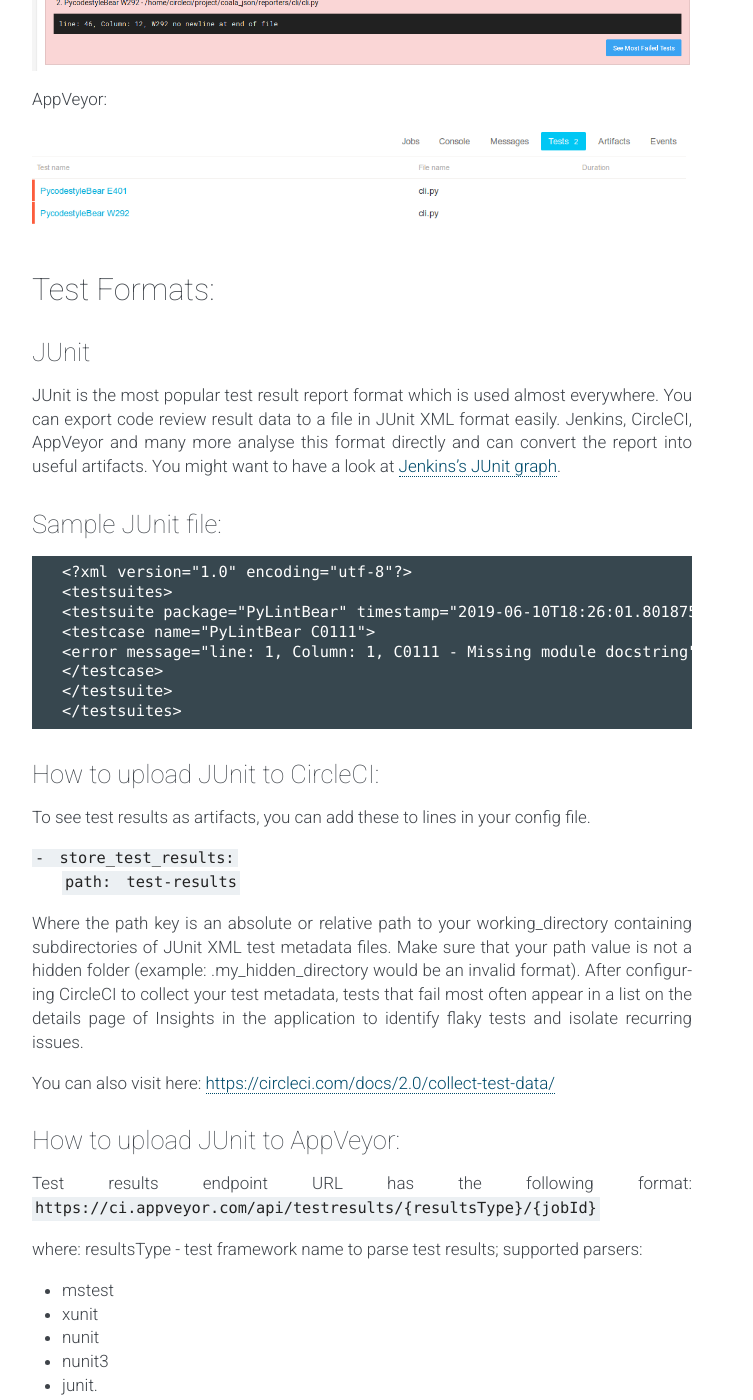
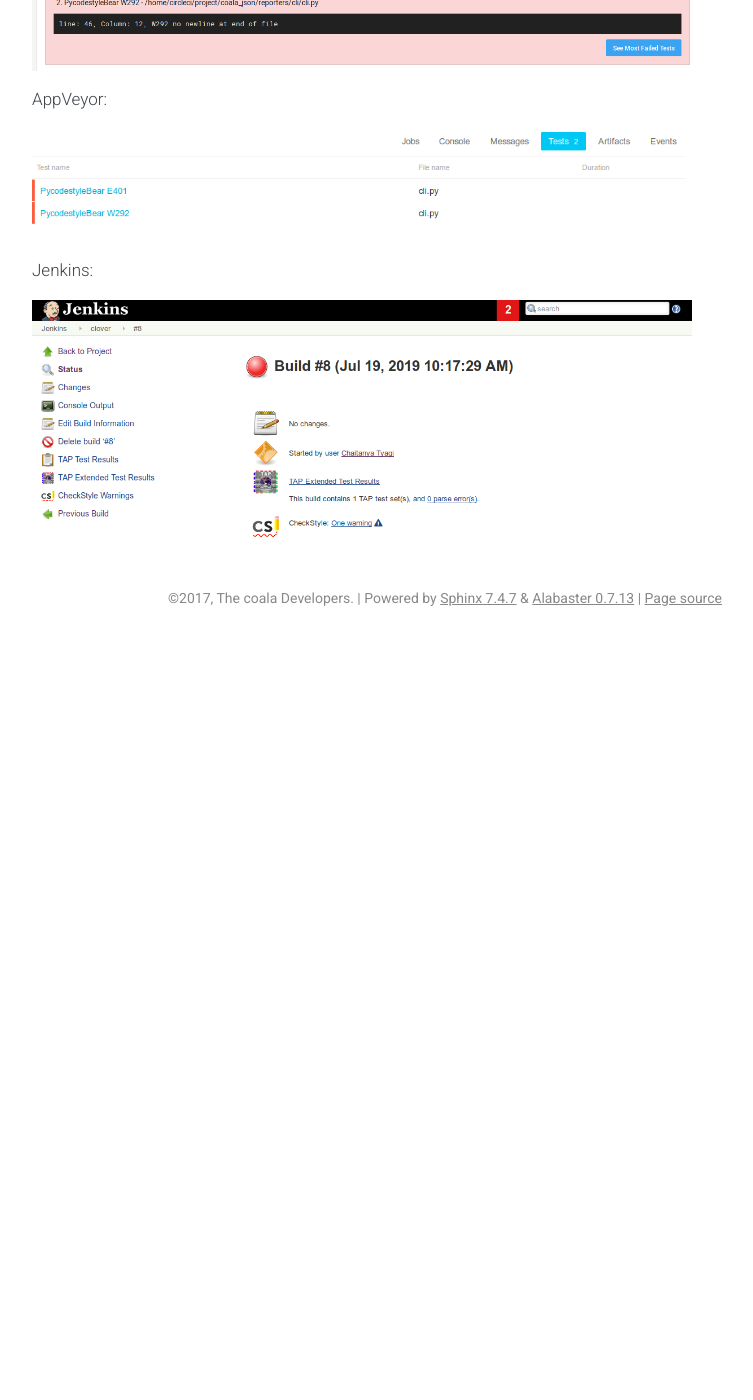
Before and after one commit to chay2199/coala-json, a Sphinx documentation site: the page built from docs/index.rst, in a window 1280 px wide and 1400 px high, scrolled down 937 px. Shown: the whole window, without its empty margins (388-1141 px from the left). Built offline with Sphinx 7.4.7, drawn with Linux system fonts in a browser that asks for light colours; the version number could not be read and is left out; comment, search, counter and statistics services are not loaded; after the commit the page ends 1573 px from its top, so only the background shows below that; some of the changed text lies outside the part shown.

Commit message:
Documentation of test result reports

```diff
--- a/docs/index.rst
+++ b/docs/index.rst
@@ -53,76 +61,7 @@
 .. image:: _static/images/appveyor_tests.png
    :align: center
 
-Test Formats:
-=============
+Jenkins:
 
-JUnit
-~~~~~
-
-JUnit is the most popular test result report format which is used almost
-everywhere. You can export code review result data to a file in JUnit XML
-format easily. Jenkins, CircleCI, AppVeyor and many more analyse this
-format directly and can convert the report into useful artifacts. You might
-want to have a look at `Jenkins's JUnit graph <https://wiki.jenkins.io/display/JENKINS/JUnit+graph>`_.
-
-Sample JUnit file:
-~~~~~~~~~~~~~~~~~~
-
-::
-
-    <?xml version="1.0" encoding="utf-8"?>
-    <testsuites>
-    <testsuite package="PyLintBear" timestamp="2019-06-10T18:26:01.801875" tests="9" errors="9" name="/home/developer/coala-json/coala_json/TestOutput.py">
-    <testcase name="PyLintBear C0111">
-    <error message="line: 1, Column: 1, C0111 - Missing module docstring"></error>
-    </testcase>
-    </testsuite>
-    </testsuites>
-
-How to upload JUnit to CircleCI:
-~~~~~~~~~~~~~~~~~~~~~~~~~~~~~~~~
-
-To see test results as artifacts, you can add these to lines in your config
-file.
-
-``- store_test_results:``
-    ``path: test-results``
-
-Where the path key is an absolute or relative path to your working_directory
-containing subdirectories of JUnit XML test metadata files. Make sure that
-your path value is not a hidden folder (example: .my_hidden_directory would
-be an invalid format).
-After configuring CircleCI to collect your test metadata, tests that fail
-most often appear in a list on the details page of Insights in the
-application to identify flaky tests and isolate recurring issues.
-
-You can also visit here: https://circleci.com/docs/2.0/collect-test-data/
-
-How to upload JUnit to AppVeyor:
-~~~~~~~~~~~~~~~~~~~~~~~~~~~~~~~~
-
-Test results endpoint URL has the following format:
-``https://ci.appveyor.com/api/testresults/{resultsType}/{jobId}``
-
-where:
-resultsType - test framework name to parse test results; supported parsers:
-
-- mstest
-- xunit
-- nunit
-- nunit3
-- junit.
-
-jobId - build job ID that is currently running; can be read from
-APPVEYOR_JOB_ID environment variable.
-Example build script in PowerShell that uploads Junit tests results in XML format:
-
-::
-
-    # upload results to AppVeyor
-    $wc = New-Object 'System.Net.WebClient'
-    $wc.UploadFile("https://ci.appveyor.com/api/testresults/junit/$(($env:APPVEYOR_JOB_ID)",
-                   (Resolve-Path .\junit-results.xml))
-
-You can also visit here:
-https://www.appveyor.com/docs/running-tests/#uploading-xml-test-results
+.. image:: _static/images/jenkins_tests.png
+   :align: center
```
Also changed, not shown: other parts of docs/index.rst (+8 -0 lines), docs/test_formats/checkstyle.rst (added, +42 -0 lines), docs/test_formats/junit.rst (added, +117 -0 lines), docs/test_formats/tap.rst (added, +38 -0 lines), docs/_static/images/checkstyle_config.png (added), docs/_static/images/jenkins_checkstyle_report.png (added), docs/_static/images/jenkins_junit_report.png (added), docs/_static/images/jenkins_tap.png (added), docs/_static/images/jenkins_tap_extended.png (added), docs/_static/images/jenkins_tests.png (added).
